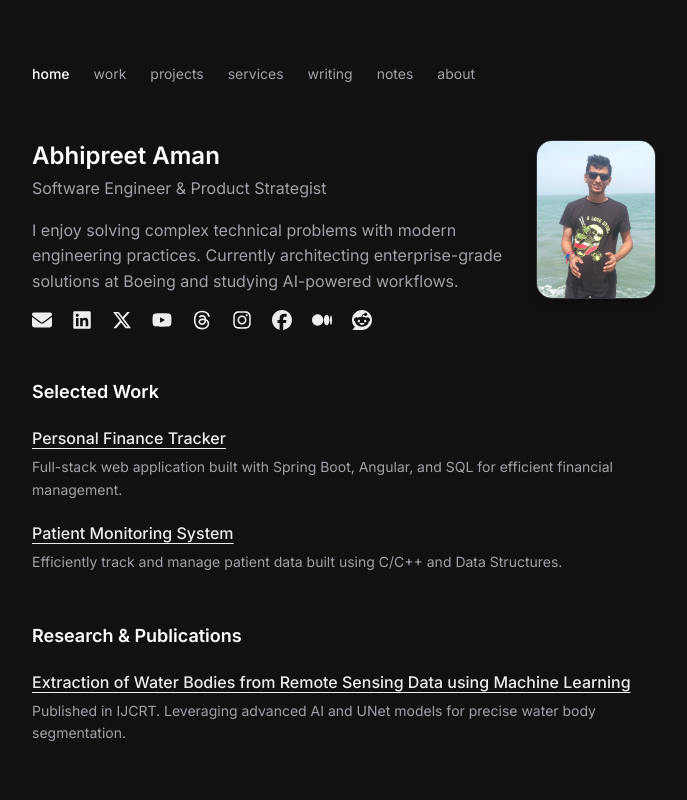
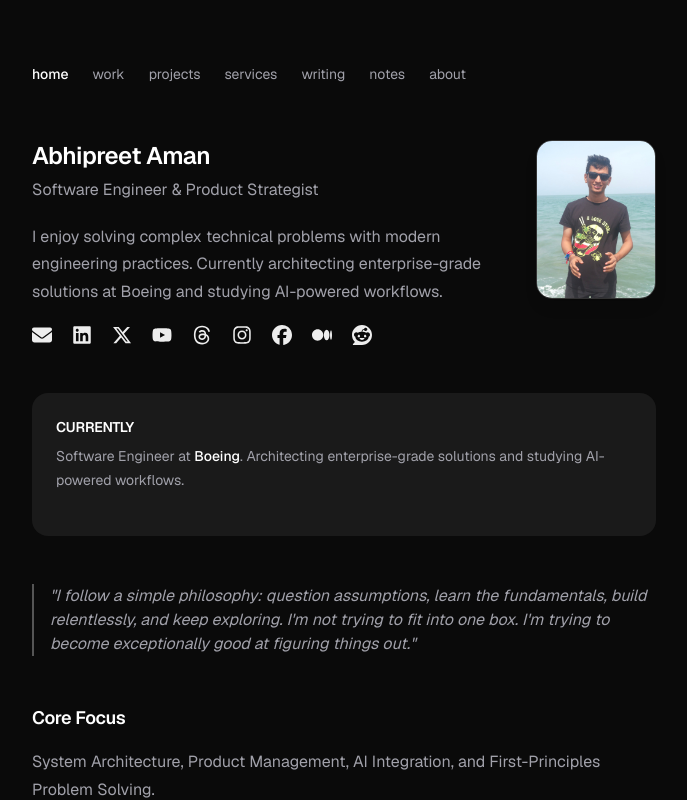
Before and after one commit to AbhipreetAman/personal-portfolio, a Next.js app: page / in a window 1280 px wide. Shown: the top 800 px of the page, without its empty margins (296-983 px from the left). Built offline with nearby package versions, Linux system fonts and the light colour scheme.

Commit message:
style: apply elite minimalist design patterns (Geist font, monochrome links, borderless UI, premium animations)

```diff
--- a/src/app/globals.css
+++ b/src/app/globals.css
@@ -1,11 +1,11 @@
 @import "tailwindcss";
 
 :root {
-  --background: #111111;
+  --background: #0a0a0a;
   --foreground: #ededed;
   --text-secondary: #a1a1aa;
   --accent-color: #ffffff;
-  --link-hover: #3b82f6;
+  --link-hover: #ffffff;
 }
 
 @theme inline {
@@ -25,24 +25,47 @@ body {
   color: #ffffff;
 }
 
+/* Premium Typography Spacing */
 .prose p {
   color: var(--text-secondary);
-  line-height: 1.6;
-  margin-bottom: 1rem;
+  line-height: 1.7;
+  margin-bottom: 1.25rem;
 }
 
 .prose h1, .prose h2, .prose h3, .prose h4 {
   color: var(--accent-color);
   font-weight: 600;
+  letter-spacing: -0.02em;
 }
 
+/* Minimalist Link Hover State */
 .prose a {
   color: var(--foreground);
   text-decoration: underline;
+  text-decoration-color: #333;
   text-underline-offset: 4px;
-  transition: color 0.2s ease;
+  transition: all 0.2s ease;
 }
 
 .prose a:hover {
   color: var(--link-hover);
+  text-decoration-color: #fff;
 }
+
+/* Premium Fade-Up Micro-Animation */
+@keyframes fade-up {
+  0% {
+    opacity: 0;
+    transform: translateY(12px);
+    filter: blur(2px);
+  }
+  100% {
+    opacity: 1;
+    transform: translateY(0);
+    filter: blur(0);
+  }
+}
+
+.fade-in {
+  animation: fade-up 0.8s cubic-bezier(0.16, 1, 0.3, 1) forwards;
+}
--- a/src/app/layout.tsx
+++ b/src/app/layout.tsx
@@ -1,9 +1,7 @@
 import type { Metadata } from "next";
-import { Inter } from "next/font/google";
+import { GeistSans } from 'geist/font/sans';
 import "./globals.css";
 import Navigation from "@/components/Navigation";
-
-const inter = Inter({ subsets: ["latin"] });
 
 export const metadata: Metadata = {
   title: "Abhipreet Aman",
@@ -17,7 +15,7 @@ export default function RootLayout({
 }>) {
   return (
     <html lang="en">
-      <body className={`${inter.className} antialiased selection:bg-[#333] selection:text-white`}>
+      <body className={`${GeistSans.className} antialiased selection:bg-[#333] selection:text-white`}>
         <div className="max-w-2xl mx-auto px-6 py-16 flex flex-col min-h-screen">
           <Navigation />
           <main className="flex-grow">
--- a/src/app/page.tsx
+++ b/src/app/page.tsx
@@ -57,6 +57,26 @@ export default function Home() {
         </div>
       </header>
 
+      <section className="mb-12 bg-[#1a1a1a] p-6 rounded-2xl">
+        <h2 className="text-sm font-semibold text-white uppercase tracking-wider mb-2 m-0">Currently</h2>
+        <p className="text-[#a1a1aa] text-sm m-0">
+          Software Engineer at <strong className="text-white font-medium">Boeing</strong>. Architecting enterprise-grade solutions and studying AI-powered workflows.
+        </p>
+      </section>
+
+      <section className="mb-12">
+        <blockquote className="border-l-2 border-[#555] pl-4 italic text-[#a1a1aa] m-0">
+          "I follow a simple philosophy: question assumptions, learn the fundamentals, build relentlessly, and keep exploring. I'm not trying to fit into one box. I'm trying to become exceptionally good at figuring things out."
+        </blockquote>
+      </section>
+
+      <section className="mb-14">
+        <h2 className="text-lg font-semibold mb-4 text-white">Core Focus</h2>
+        <p className="text-[#a1a1aa] leading-relaxed">
+          System Architecture, Product Management, AI Integration, and First-Principles Problem Solving.
+        </p>
+      </section>
+
       <section className="mb-12">
         <h2 className="text-lg font-semibold mb-5 text-white">Selected Work</h2>
         <ul className="space-y-5 m-0">
--- a/src/app/services/page.tsx
+++ b/src/app/services/page.tsx
@@ -13,7 +13,7 @@ export default function Services() {
 
       <div className="grid grid-cols-1 sm:grid-cols-2 gap-6">
         {services.map((service, i) => (
-          <div key={i} className="p-5 border border-[#333] rounded-lg bg-[#111] hover:bg-[#1a1a1a] transition-colors flex flex-col h-full">
+          <div key={i} className="p-6 bg-[#1a1a1a] rounded-2xl flex flex-col h-full">
             <h2 className="text-lg font-medium text-white mb-2 m-0">{service.title}</h2>
             <p className="text-[#a1a1aa] text-sm leading-relaxed mb-4 grow m-0">
               {service.description}
@@ -34,15 +34,15 @@ export default function Services() {
           Interested in working together or looking for mentorship? You can reach me via email or book a session directly on my consulting profiles.
         </p>
         <div className="not-prose flex flex-wrap gap-4">
-          <a href="mailto:abhipreetaman@gmail.com" className="inline-flex items-center gap-2 px-5 py-2.5 bg-[#111] border border-[#333] text-white text-sm font-medium rounded-md hover:bg-[#1a1a1a] hover:border-[#555] transition-all no-underline group">
+          <a href="mailto:abhipreetaman@gmail.com" className="inline-flex items-center gap-2 px-5 py-2.5 bg-[#1a1a1a] text-white text-sm font-medium rounded-md hover:bg-[#222] transition-all no-underline group">
             <FaEnvelope size={14} className="text-[#a1a1aa] group-hover:text-white transition-colors" />
             Email Me
           </a>
-          <a href="https://topmate.io/abhipreet_aman" target="_blank" rel="noopener noreferrer" className="inline-flex items-center gap-2 px-5 py-2.5 bg-[#111] border border-[#333] text-white text-sm font-medium rounded-md hover:bg-[#1a1a1a] hover:border-[#555] transition-all no-underline group">
+          <a href="https://topmate.io/abhipreet_aman" target="_blank" rel="noopener noreferrer" className="inline-flex items-center gap-2 px-5 py-2.5 bg-[#1a1a1a] text-white text-sm font-medium rounded-md hover:bg-[#222] transition-all no-underline group">
             <FaArrowUpRightFromSquare size={12} className="text-[#a1a1aa] group-hover:text-white transition-colors" />
             Book on Topmate
           </a>
-          <a href="https://www.urbuddy.in/mentors/aman" target="_blank" rel="noopener noreferrer" className="inline-flex items-center gap-2 px-5 py-2.5 bg-[#111] border border-[#333] text-white text-sm font-medium rounded-md hover:bg-[#1a1a1a] hover:border-[#555] transition-all no-underline group">
+          <a href="https://www.urbuddy.in/mentors/aman" target="_blank" rel="noopener noreferrer" className="inline-flex items-center gap-2 px-5 py-2.5 bg-[#1a1a1a] text-white text-sm font-medium rounded-md hover:bg-[#222] transition-all no-underline group">
             <FaArrowUpRightFromSquare size={12} className="text-[#a1a1aa] group-hover:text-white transition-colors" />
             urBuddy Profile
           </a>
```
